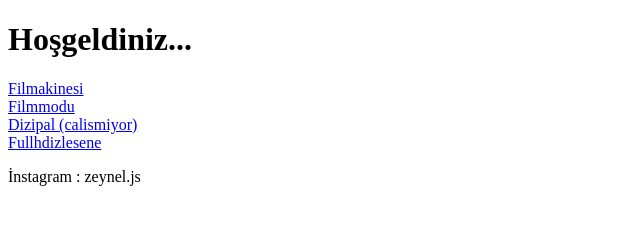
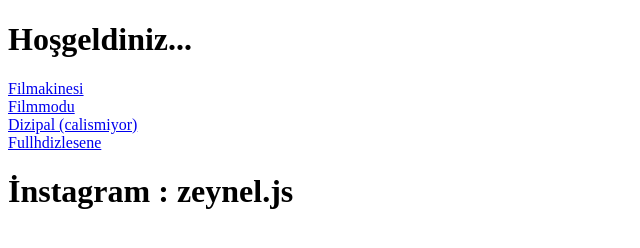
Before and after one commit to zeyzey001/zeyzey001.github.io, a plain HTML site: page docs/index.html in a window 1280 px wide. Shown: the whole page, without its empty margins (0-640 px from the left). Drawn offline with Linux system fonts and the light colour scheme.

Commit message:
Update index.html

```diff
--- a/docs/index.html
+++ b/docs/index.html
@@ -37,6 +37,6 @@
 <a href="https://dizipal31.com/">Dizipal (calismiyor)</a>
 <br />
 <a href="https://m.fullhdfilmizlesene.com/film">Fullhdizlesene</a>
-<p>İnstagram : zeynel.js</p>
+<h1>İnstagram : zeynel.js</h1>
 </body>
 </html>
```
